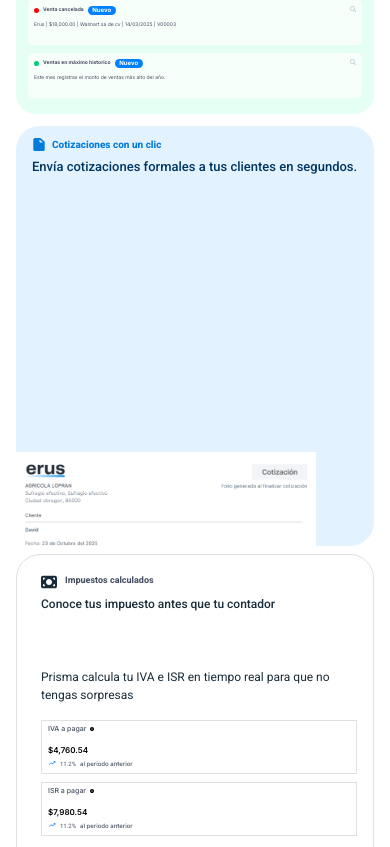
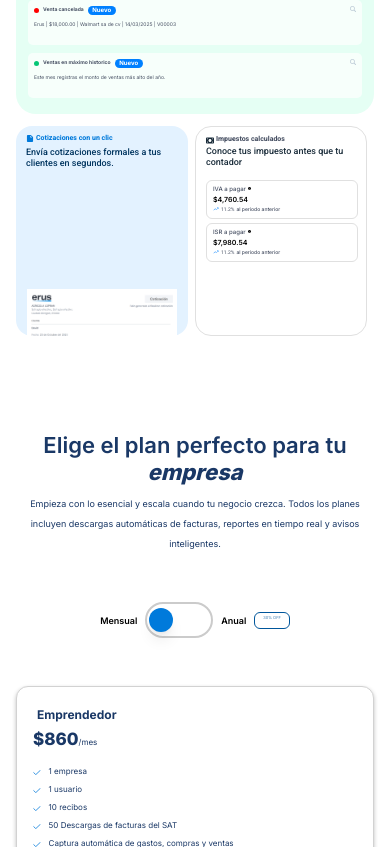
Before and after one commit to Arhammanj/Prismaworking, a Next.js app: page / in a window 390 px wide. Shown: the part 4997-5844 px from the top of the page. Built offline with nearby package versions, Linux system fonts and the light colour scheme.

Commit message:
refactor(AdministratorSection): improve layout and responsiveness for better mobile experience

```diff
--- a/src/app/AdministratorSection.jsx
+++ b/src/app/AdministratorSection.jsx
@@ -288,31 +288,31 @@ export default function AdministratorSection() {
           </div>
 
           {/* Two Column Section */}
-          <div className="flex flex-col lg:flex-row gap-2 sm:gap-3 md:gap-4 lg:gap-[8px] w-full">
+          <div className="flex flex-row gap-[2%] w-full overflow-x-visible">
 
             {/* Left Column - Quotations */}
-            <div className="w-full bg-[#e3f2ff] rounded-3xl p-3 sm:p-6 md:p-8 lg:p-[26px] min-h-[420px] sm:min-h-[450px] md:min-h-[400px] lg:h-[367px] flex flex-col relative mx-auto lg:mx-0">
-              <div className="flex flex-col gap-2 sm:gap-5 md:gap-6 lg:gap-[20px] mb-4 sm:mb-20 md:mb-24 lg:mb-[98px] ml-1 sm:ml-3 md:ml-4 lg:ml-[12px]">
-                <div className="flex items-center gap-1.5 sm:gap-3 md:gap-4 lg:gap-[8px]">
+            <div className="w-[48%] sm:w-[48%] md:w-[48%] lg:w-[560px] bg-[#e3f2ff] rounded-2xl sm:rounded-3xl p-2 sm:p-4 md:p-6 lg:p-[26px] h-[210px] sm:h-[280px] md:h-[320px] lg:h-[367px] flex flex-col relative shrink-0">
+              <div className="flex flex-col gap-1 sm:gap-2 md:gap-3 lg:gap-[20px] mb-2 sm:mb-8 md:mb-12 lg:mb-[98px] ml-0.5 sm:ml-2 md:ml-3 lg:ml-[12px]">
+                <div className="flex items-center gap-0.5 sm:gap-1.5 md:gap-2 lg:gap-[8px]">
                   <img
                     src="/images/file-icon.svg"
                     alt="Calendar icon"
-                    className="w-[14px] h-[13px] sm:w-[8px] sm:h-[8px] md:w-[10px] md:h-[10px] lg:w-[16px] lg:h-[14px]"
+                    className="w-[8px] h-[7px] sm:w-[12px] sm:h-[11px] md:w-[14px] md:h-[13px] lg:w-[16px] lg:h-[14px]"
                   />
-                  <h3 className="text-[10px] sm:text-[12px] md:text-[15px] lg:text-[18px] font-extrabold leading-tight sm:leading-[15px] md:leading-[18px] lg:leading-[22px] text-left text-[#007adb]"
+                  <h3 className="text-[7px] sm:text-[10px] md:text-[12px] lg:text-[18px] font-extrabold leading-tight sm:leading-[15px] md:leading-[18px] lg:leading-[22px] text-left text-[#007adb]"
                     style={{ fontFamily: 'Roboto' }}>
                     Cotizaciones con un clic
                   </h3>
                 </div>
                 <div className='relative'>
-                  <h4 className="text-[13px] sm:text-[17px] md:text-[21px] lg:text-[25px] font-medium leading-[16px] sm:leading-[21px] md:leading-[26px] lg:leading-[30px] text-left text-[#00355f] w-full lg:w-[86%] mb-0 sm:mb-0"
+                  <h4 className="text-[9px] sm:text-[13px] md:text-[15px] lg:text-[25px] font-medium leading-[11px] sm:leading-[16px] md:leading-[19px] lg:leading-[30px] text-left text-[#00355f] w-full lg:w-[86%]"
                     style={{ fontFamily: 'Roboto' }}>
                     Envía cotizaciones formales a tus clientes en segundos.
                   </h4>
                 </div>
               </div>
-              {/* Inner Image - Positioned at bottom */}
-              <div className="absolute bottom-0 left-0 w-full sm:w-[365px] h-auto sm:h-[114px] max-w-[300px] sm:max-w-none sm:left-[26px] lg:left-[38px]"
+              {/* Inner Image - Centered at bottom, touching container edge */}
+              <div className="absolute bottom-0 left-1/2 -translate-x-1/2 w-[150px] sm:w-[240px] md:w-[300px] lg:w-[365px] h-auto"
                 style={{
                   opacity: 1
                 }}>
@@ -323,45 +323,46 @@ export default function AdministratorSection() {
                   height={114}
                   className="w-full h-auto"
                   style={{
-                    objectFit: 'contain'
+                    objectFit: 'contain',
+                    display: 'block'
                   }}
                 />
               </div>
             </div>
 
             {/* Right Column - Tax Calculations */}
-            <div className="w-full bg-secondary-background border border-border-primary rounded-3xl p-4 sm:p-6 md:p-8 lg:p-[28px] lg:pr-[16px] min-h-[420px] sm:min-h-[450px] md:min-h-[400px] lg:h-[367px] mx-auto lg:mx-0">
-              <div className="flex flex-col lg:flex-row justify-start items-start gap-2 sm:gap-3 md:gap-4 lg:gap-[12px] ml-2 sm:ml-3 md:ml-4 lg:ml-[10px]">
-                <div className="flex flex-col gap-2 sm:gap-3 md:gap-4 lg:gap-[12px] w-full lg:flex-1">
-                  <div className="flex items-start gap-2 sm:gap-3 md:gap-4 lg:gap-[8px]">
+            <div className="w-[48%] sm:w-[48%] md:w-[48%] lg:w-[560px] bg-secondary-background border border-border-primary rounded-2xl sm:rounded-3xl p-2 sm:p-4 md:p-6 lg:p-[28px] lg:pr-[16px] h-[210px] sm:h-[280px] md:h-[320px] lg:h-[367px] shrink-0 flex flex-col">
+              <div className="flex flex-col lg:flex-row justify-start items-start gap-1 sm:gap-2 md:gap-3 lg:gap-[12px] ml-0.5 sm:ml-2 md:ml-3 lg:ml-[10px] flex-1">
+                <div className="flex flex-col gap-0.5 sm:gap-2 md:gap-3 lg:gap-[12px] w-full lg:flex-1">
+                  <div className="flex items-start gap-0.5 sm:gap-1.5 md:gap-2 lg:gap-[8px]">
                     <img
                       src="/images/Impuestos.svg"
                       alt="Calendar icon"
-                      className="w-[16px] h-[14px] sm:w-[8px] sm:h-[8px] md:w-[10px] md:h-[10px] lg:w-[16px] lg:h-[14px] mt-1"
+                      className="w-[8px] h-[7px] sm:w-[12px] sm:h-[11px] md:w-[14px] md:h-[13px] lg:w-[16px] lg:h-[14px] mt-0.5"
                     />
-                    <h3 className="text-[9px] sm:text-[12px] md:text-[15px] lg:text-[18px] font-extrabold leading-[11px] sm:leading-[15px] md:leading-[18px] lg:leading-[22px] text-left text-text-muted self-center"
+                    <h3 className="text-[7px] sm:text-[10px] md:text-[12px] lg:text-[18px] font-extrabold leading-[9px] sm:leading-[13px] md:leading-[15px] lg:leading-[22px] text-left text-text-muted self-center"
                       style={{ fontFamily: 'Roboto' }}>
                       Impuestos calculados
                     </h3>
                   </div>
-                  <div className='flex flex-col items-center justify-between'>
-                    <h4 className="text-[12px] sm:text-[17px] md:text-[21px] lg:text-[25px] font-medium leading-[15px] sm:leading-[21px] md:leading-[26px] lg:leading-[30px] text-left text-[#1a2c3a] w-full"
+                  <div className='flex flex-col items-start justify-between'>
+                    <h4 className="text-[9px] sm:text-[11px] md:text-[13px] lg:text-[25px] font-medium leading-[11px] sm:leading-[14px] md:leading-[16px] lg:leading-[30px] text-left text-[#1a2c3a] w-full"
                       style={{ fontFamily: 'Roboto' }}>
                       Conoce tus impuesto antes que tu contador
                     </h4>
-                    <h5 className="text-[12px] sm:text-[17px] md:text-[21px] lg:text-[16px] font-normal text-left text-[#1a2c3a] w-full pt-14"
+                    <h5 className="text-[7px] sm:text-[9px] md:text-[11px] lg:text-[16px] font-normal text-left text-[#1a2c3a] w-full pt-1 sm:pt-2 md:pt-3 lg:pt-14 hidden lg:block"
                       style={{ fontFamily: 'Roboto' }}>
                       Prisma calcula tu IVA e ISR en tiempo real para que no tengas sorpresas
                     </h5>
                   </div>
                 </div>
 
-                {/* Tax Data Cards */}
-                <div className="flex flex-col gap-2 sm:gap-3 md:gap-4 lg:gap-[14px] self-end w-full lg:w-[34%] mt-2 lg:mt-[8px]">
+                {/* Tax Data Cards - NOW VISIBLE ON MOBILE */}
+                <div className="flex lg:flex flex-col gap-1 sm:gap-2 md:gap-2.5 lg:gap-[14px] self-end w-full lg:w-[34%] mt-2 sm:mt-3 md:mt-4 lg:mt-[8px]">
                   {taxData.map((tax, index) => (
                     <motion.div
                       key={index}
-                      className="bg-secondary-background border border-border-primary rounded-base p-1 sm:p-2 md:p-3 lg:p-[6px] cursor-pointer"
+                      className="bg-secondary-background border border-border-primary rounded-md sm:rounded-lg md:rounded-xl lg:rounded-base p-1 sm:p-1.5 md:p-2 lg:p-[6px] cursor-pointer"
                       whileHover={{
                         y: -4,
                         boxShadow: "0 4px 12px rgba(0, 0, 0, 0.08)",
@@ -369,33 +370,33 @@ export default function AdministratorSection() {
                       }}
                       transition={{ duration: 0.2 }}
                     >
-                      <div className="flex flex-col gap-1 sm:gap-2 md:gap-3 lg:gap-[6px] ml-0.5 sm:ml-1 md:ml-1.5 lg:ml-[4px] mr-0.5 sm:mr-1 md:mr-1.5 lg:mr-[4px] mb-0.5 sm:mb-1 md:mb-1.5 lg:mb-[4px]">
-                        <div className="flex items-center gap-x-1 w-full">
-                          <h5 className="text-[7px] sm:text-[10px] md:text-[12px] lg:text-[14px] font-medium leading-[8px] sm:leading-[12px] md:leading-[14px] lg:leading-[17px] text-left text-text-muted"
+                      <div className="flex flex-col gap-0.5 sm:gap-1 md:gap-1.5 lg:gap-[6px] ml-0.5 sm:ml-1 md:ml-1.5 lg:ml-[4px] mr-0.5 sm:mr-1 md:mr-1.5 lg:mr-[4px] mb-0.5 sm:mb-1 md:mb-1.5 lg:mb-[4px]">
+                        <div className="flex items-center gap-x-0.5 sm:gap-x-1 w-full">
+                          <h5 className="text-[6px] sm:text-[8px] md:text-[10px] lg:text-[14px] font-medium leading-[7px] sm:leading-[9px] md:leading-[11px] lg:leading-[17px] text-left text-text-muted"
                             style={{ fontFamily: 'Inter' }}>
                             {tax.title}
                           </h5>
                           <img
                             src="/images/circle-info-solid (12) 7.svg"
                             alt="Expand icon"
-                            className="w-[4px] h-[4px] sm:w-[6px] sm:h-[6px] md:w-[7px] md:h-[7px] lg:w-[9px] lg:h-[9px]"
+                            className="w-[3px] h-[3px] sm:w-[4px] sm:h-[4px] md:w-[6px] md:h-[6px] lg:w-[9px] lg:h-[9px]"
                           />
                         </div>
-                        <p className="text-[8px] sm:text-[11px] md:text-[13px] lg:text-[16px] font-semibold leading-[10px] sm:leading-[14px] md:leading-[17px] lg:leading-[20px] text-left text-text-primary mt-2 lg:mt-[8px]"
+                        <p className="text-[7px] sm:text-[9px] md:text-[11px] lg:text-[16px] font-semibold leading-[8px] sm:leading-[10px] md:leading-[13px] lg:leading-[20px] text-left text-text-primary mt-0.5 sm:mt-1 lg:mt-[8px]"
                           style={{ fontFamily: 'Inter' }}>
                           {tax.amount}
                         </p>
-                        <div className="flex items-center gap-1 sm:gap-2 md:gap-3 lg:gap-[4px]">
+                        <div className="flex items-center gap-0.5 sm:gap-1 md:gap-1.5 lg:gap-[4px]">
                           <img
                             src="/images/Growth.svg"
                             alt="Trend icon"
-                            className="w-[8px] h-[8px] sm:w-[11px] sm:h-[11px] md:w-[13px] md:h-[13px] lg:w-[16px] lg:h-[16px]"
+                            className="w-[6px] h-[6px] sm:w-[8px] sm:h-[8px] md:w-[10px] md:h-[10px] lg:w-[16px] lg:h-[16px]"
                           />
-                          <span className="text-[6px] sm:text-[8px] md:text-[10px] lg:text-[12px] font-normal leading-[7px] sm:leading-[10px] md:leading-[12px] lg:leading-[15px] text-left text-text-muted"
+                          <span className="text-[5px] sm:text-[6px] md:text-[8px] lg:text-[12px] font-normal leading-[6px] sm:leading-[7px] md:leading-[9px] lg:leading-[15px] text-left text-text-muted"
                             style={{ fontFamily: 'Roboto' }}>
                             {tax.percentage}
                           </span>
-                          <span className="text-[6px] sm:text-[8px] md:text-[10px] lg:text-[12px] font-medium leading-[7px] sm:leading-[10px] md:leading-[12px] lg:leading-[15px] text-left text-text-muted"
+                          <span className="text-[5px] sm:text-[6px] md:text-[8px] lg:text-[12px] font-medium leading-[6px] sm:leading-[7px] md:leading-[9px] lg:leading-[15px] text-left text-text-muted whitespace-nowrap"
                             style={{ fontFamily: 'Inter' }}>
                             al periodo anterior
                           </span>
```
